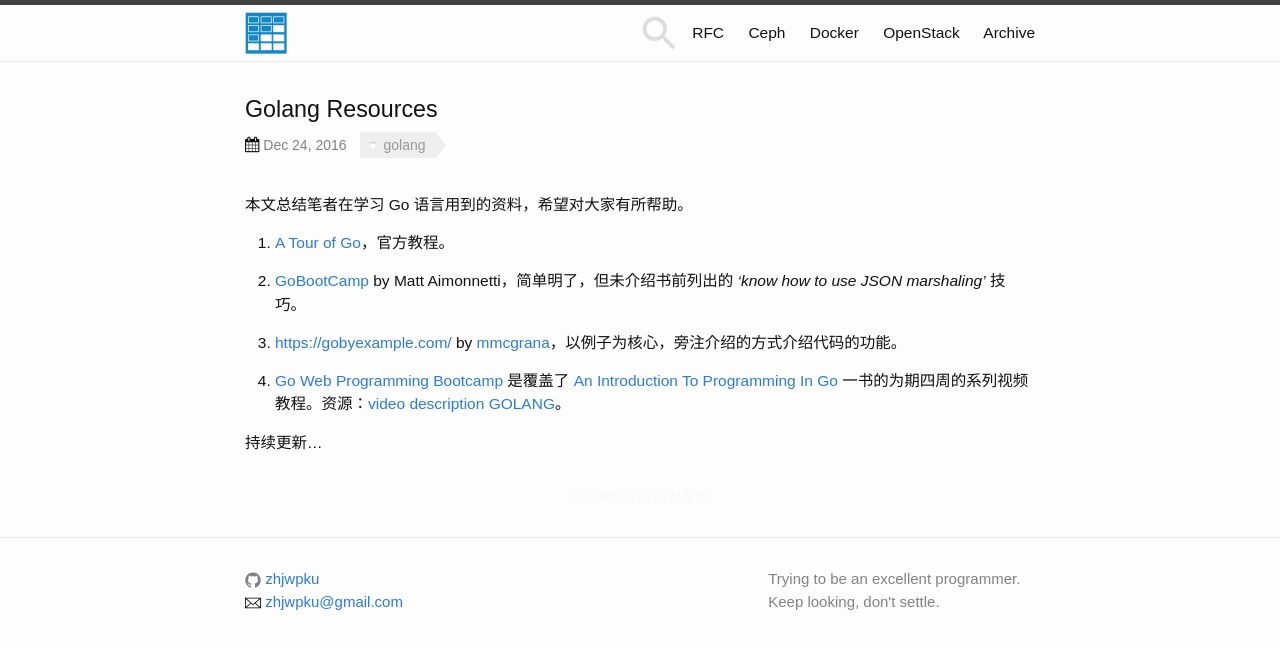
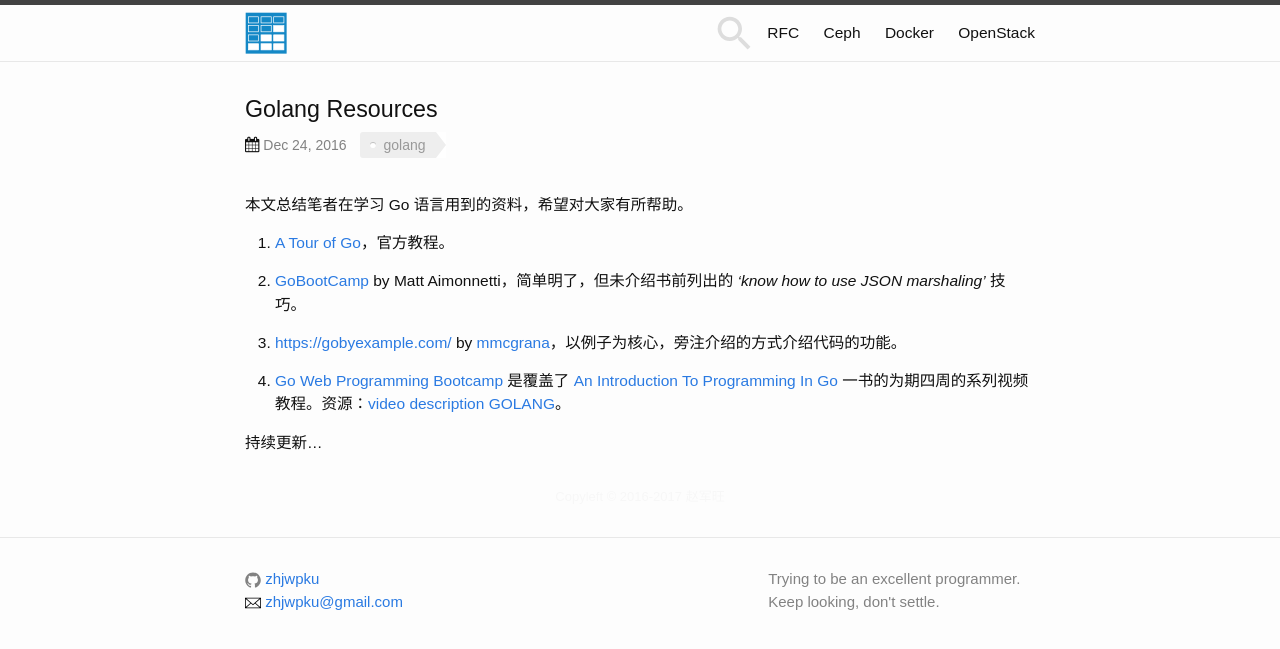
Before and after one commit to zhjwpku/zhjwpku.github.io, a Jekyll site: the page built from _posts/2016-12-24-golang-resources.markdown, in a window 1280 px wide. Shown: the top 649 px of the page. Built offline with Jekyll 4.4.1, drawn with Linux system fonts in a browser that asks for light colours; comment, search, counter and statistics services are not loaded.

Commit message:
modify header layout and copyleft year
Signed-off-by: Zhao Junwang <zhjwpku@gmail.com>

```diff
--- a/_includes/header.html
+++ b/_includes/header.html
@@ -17,11 +17,17 @@
       </a>
 
       <div class="trigger">
+        <!--
         {% for my_page in site.pages %}
           {% if my_page.title %}
           <a class="page-link" href="{{ my_page.url | prepend: site.baseurl }}">{{ my_page.title }}</a>
           {% endif %}
         {% endfor %}
+        -->
+          <a class="page-link" href="{{ site.baseurl }}/rfc/">RFC</a>
+          <a class="page-link" href="{{ site.baseurl }}/ceph/">Ceph</a>
+          <a class="page-link" href="{{ site.baseurl }}/docker/">Docker</a>
+          <a class="page-link" href="{{ site.baseurl }}/openstack">OpenStack</a>
       </div>
     </nav>
 
--- a/_layouts/post.html
+++ b/_layouts/post.html
@@ -16,7 +16,7 @@
   </div>
 
   <div class="wrapper" style="text-align: center;">
-    <span style="font-size: 13px; color: #f7f7f7">Copyleft © 2016 {{ site.author }}</span>
+    <span style="font-size: 13px; color: #f7f7f7">Copyleft © 2016-2017 {{ site.author }}</span>
   </div>
 
 
```
